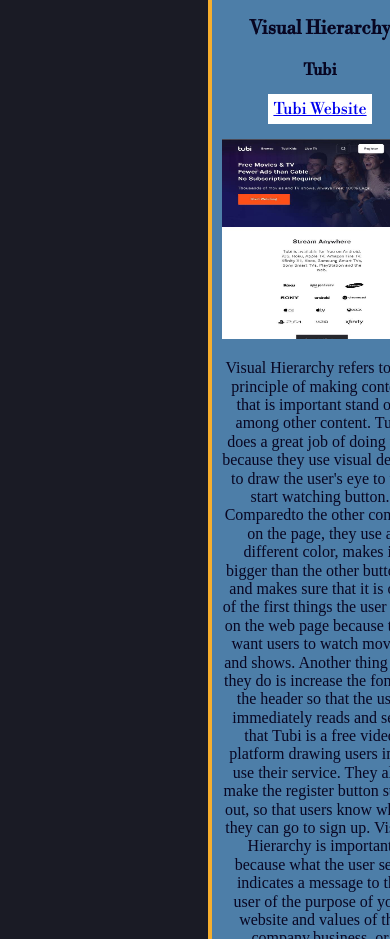
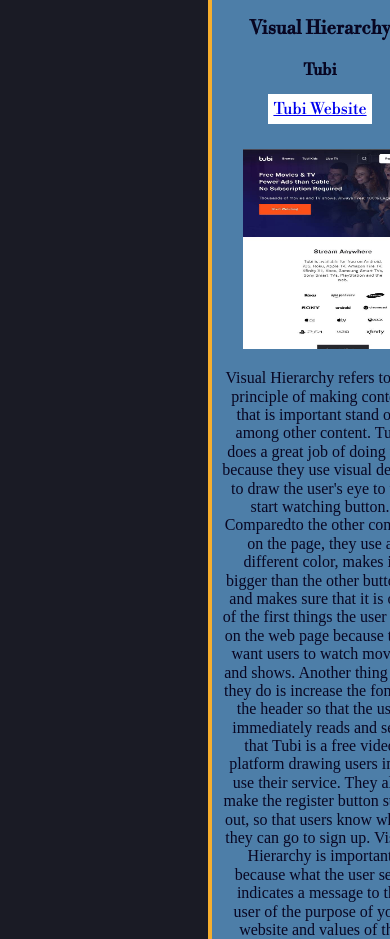
Before and after one commit to Jen019/WDD230, a plain HTML site: page lesson2/design-principles.html in a window 390 px wide. Shown: the part 1380-2319 px from the top of the page. Drawn offline with nearby package versions, Linux system fonts and the light colour scheme; a web font is replaced by a local one.

Commit message:
fixed medium response page

```diff
--- a/lesson2/css/medium.css
+++ b/lesson2/css/medium.css
@@ -20,9 +20,13 @@
     }
 
     #tubiWebsite{
-        width:200px;
-        height:200px;
-    }
+    margin-top: 30px;
+    width: 200px;
+    height: 200px;
+    margin-right: 7px;
+    margin-left: 21px;
+   }
+
 
     .examples{
     width: 80%;
--- a/lesson2/css/small.css
+++ b/lesson2/css/small.css
@@ -0,0 +1,4 @@
+@media only Screen and (max-width:663){
+
+
+}
```
